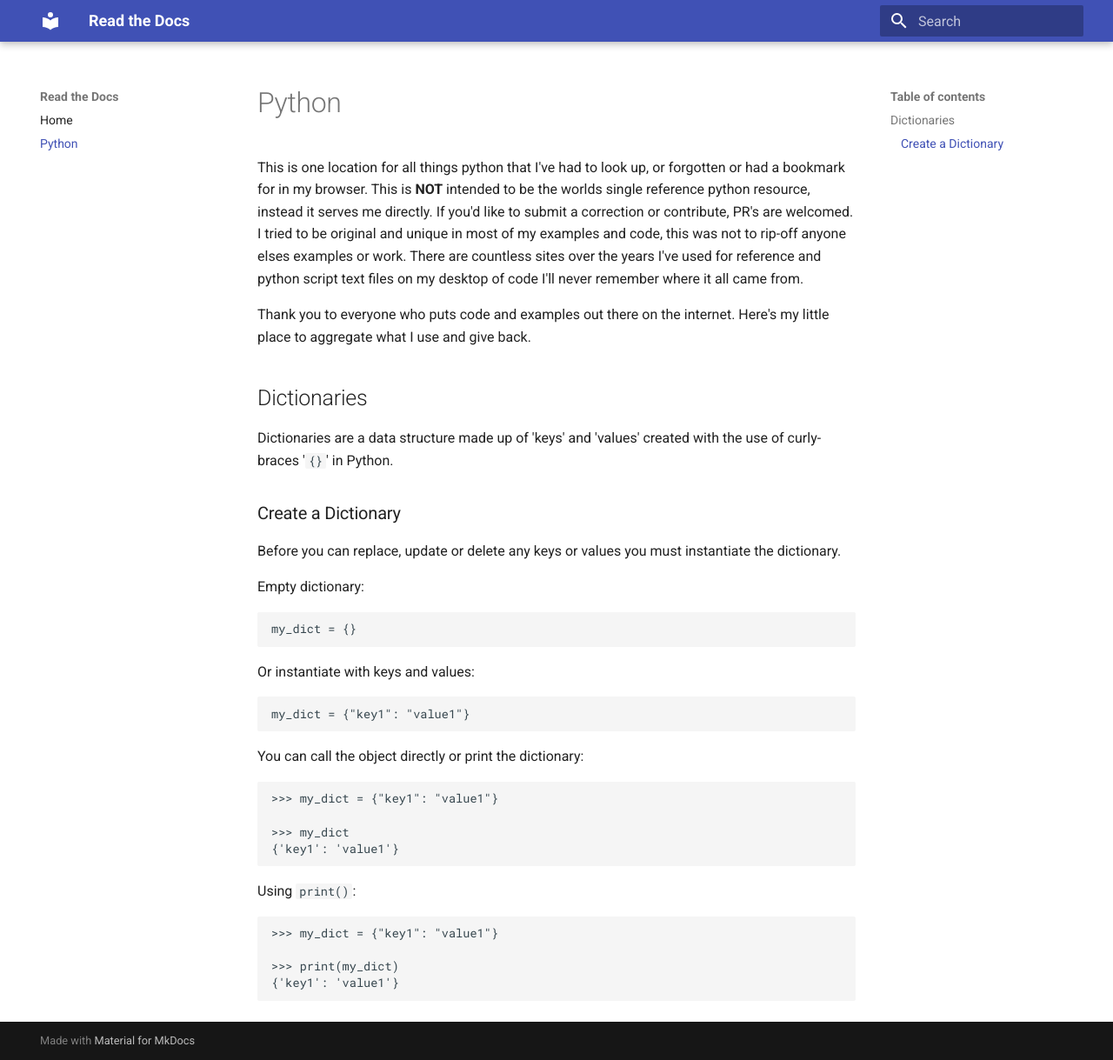
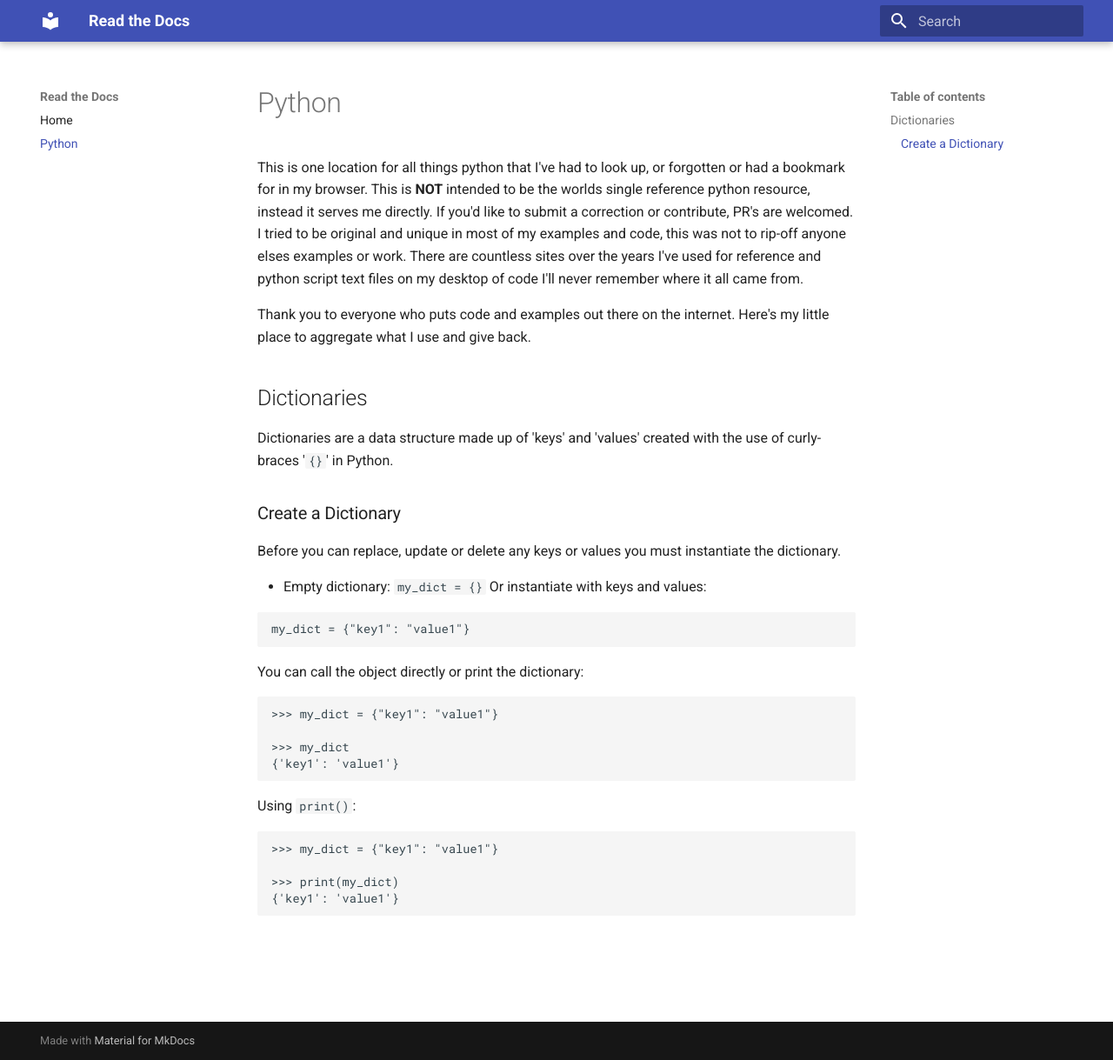
Before and after one commit to showipintbri/read-the-docs, an MkDocs documentation site: the page built from docs/python.md, in a window 1280 px wide and 1219 px high. Shown: the whole window at 87% size. Built offline with MkDocs 1.6.1 and Material for MkDocs 9.7.7, drawn with Linux system fonts in a browser that asks for light colours.

````diff
--- a/docs/python.md
+++ b/docs/python.md
@@ -9,10 +9,10 @@ Dictionaries are a data structure made up of 'keys' and 'values' created with th
 ### Create a Dictionary
 Before you can replace, update or delete any keys or values you must instantiate the dictionary.
 
-Empty dictionary:
-```
-my_dict = {}
-```
+- Empty dictionary:
+  ```
+  my_dict = {}
+  ```
 Or instantiate with keys and values:
 ```
 my_dict = {"key1": "value1"}
````
